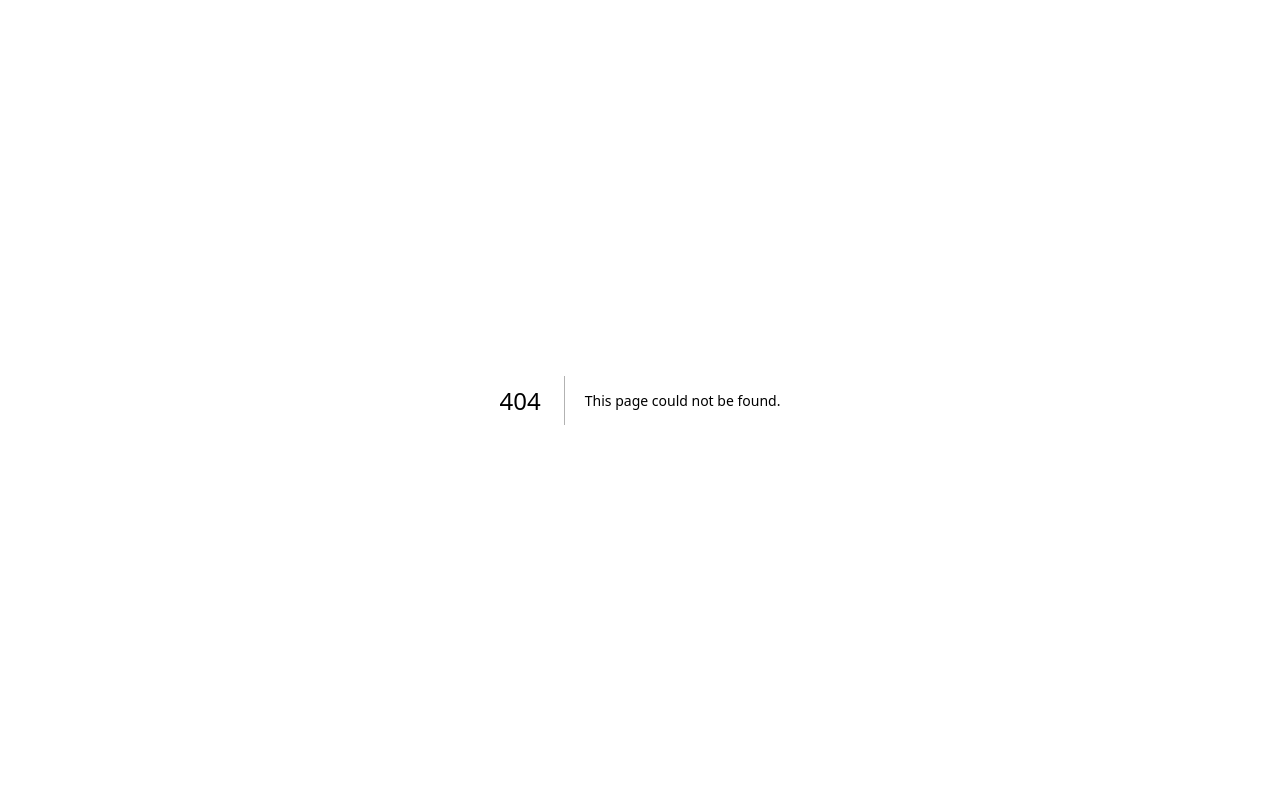
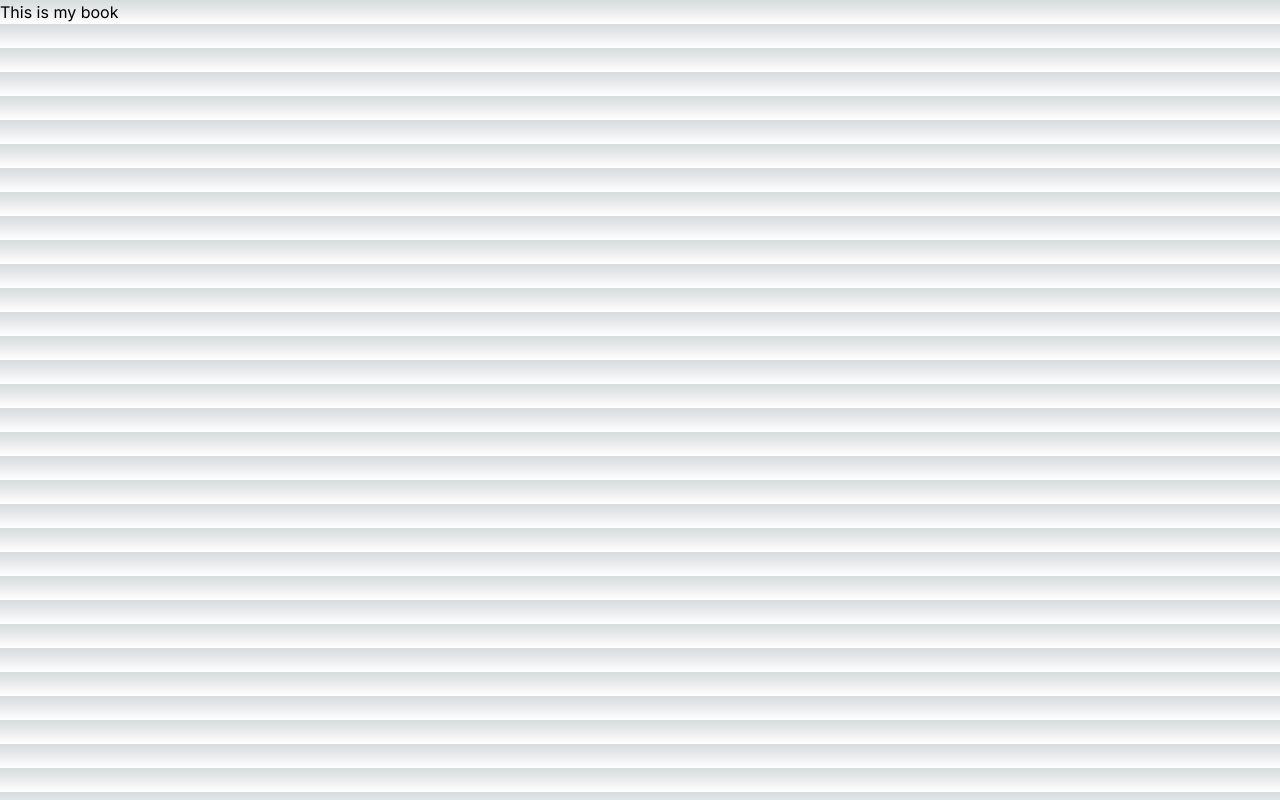
Before and after one commit to SakibAlHasan10/new-next.js-app, a Next.js app: page /news/articale in a window 1280 px wide. Before the commit this address had no page. Built offline with nearby package versions, Linux system fonts and the light colour scheme.

Commit message:
added articale

```diff
--- /dev/null
+++ b/src/app/news/articale/page.js
@@ -0,0 +1,11 @@
+import React from 'react';
+
+const MyBook = () => {
+    return (
+        <div>
+            <h1>This is my book </h1>
+        </div>
+    );
+};
+
+export default MyBook;
```
